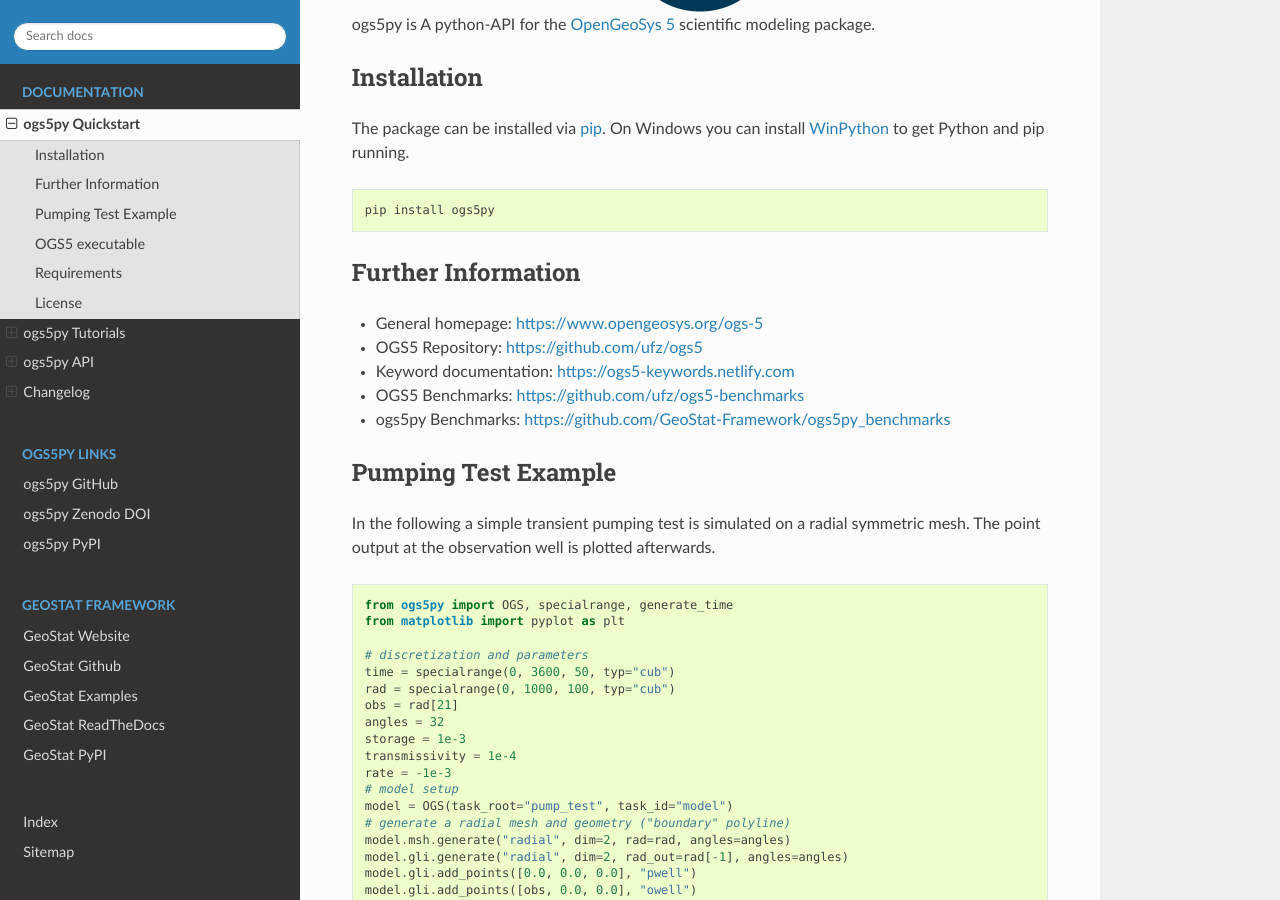
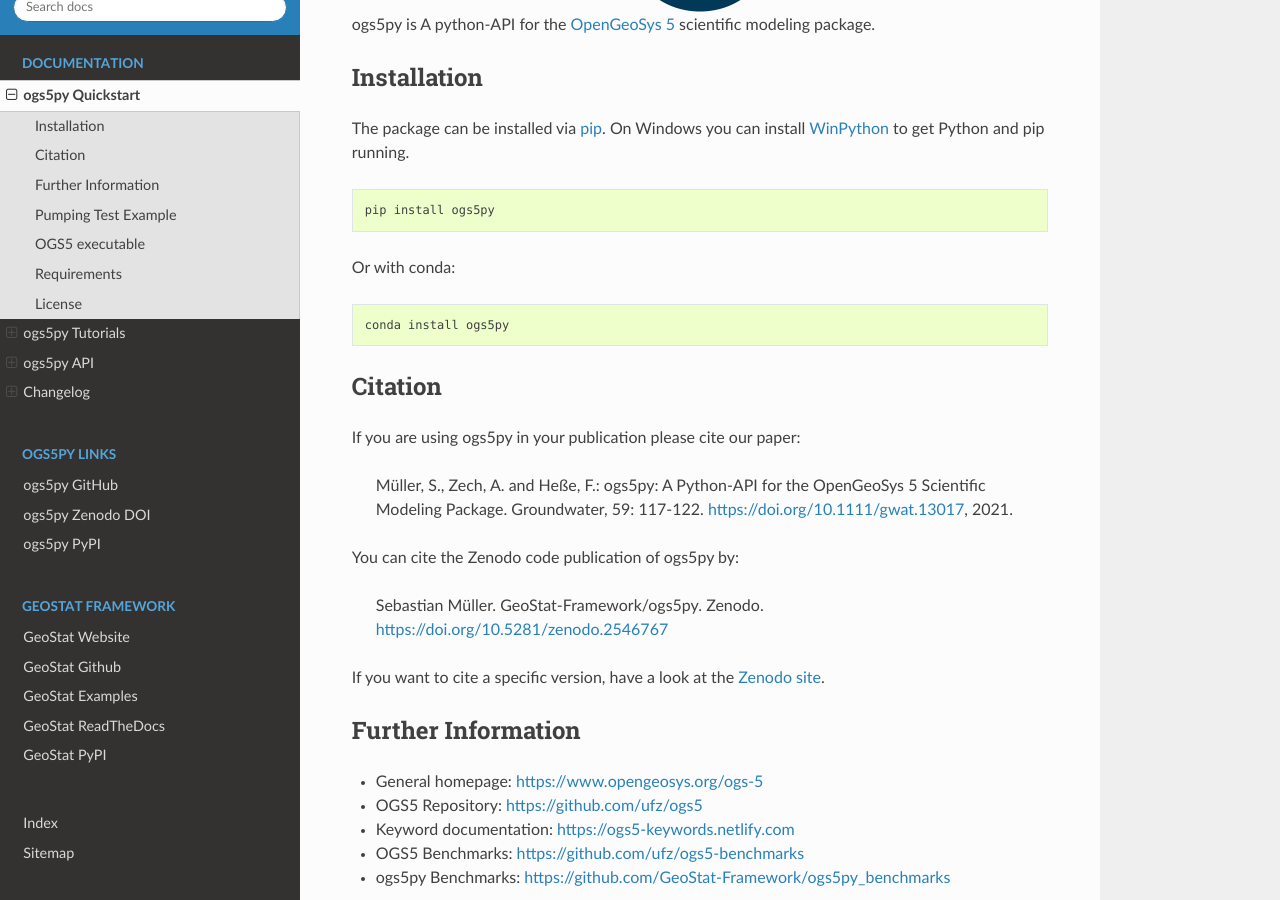
Before and after one commit to GeoStat-Framework/ogs5py, a Sphinx documentation site: the page built from docs/source/index.rst, in a window 1280 px wide and 900 px high, scrolled down 344 px. Built offline with Sphinx 7.4.7 and the Read the Docs theme 2.0.0, drawn with Linux system fonts in a browser that asks for light colours; formulas are drawn with MathJax 3; the version number could not be read and is left out.

Commit message:
add citation for paper

```diff
--- /dev/null
+++ b/CITATION.bib
@@ -0,0 +1,12 @@
+@article{https://doi.org/10.1111/gwat.13017,
+author = {Müller, Sebastian and Zech, Alraune and Heße, Falk},
+title = {ogs5py: A Python-API for the OpenGeoSys 5 Scientific Modeling Package},
+journal = {Groundwater},
+volume = {59},
+number = {1},
+pages = {117-122},
+url = {https://ngwa.onlinelibrary.wiley.com/doi/abs/10.1111/gwat.13017},
+doi = {https://doi.org/10.1111/gwat.13017},
+eprint = {https://ngwa.onlinelibrary.wiley.com/doi/pdf/10.1111/gwat.13017},
+year = {2021}
+}
--- a/docs/source/index.rst
+++ b/docs/source/index.rst
@@ -12,7 +12,7 @@
 Installation
 ============
 
-The package can be installed via `pip <https://pypi.org/project/gstools/>`_.
+The package can be installed via `pip <https://pypi.org/project/ogs5py/>`_.
 On Windows you can install `WinPython <https://winpython.github.io/>`_ to get
 Python and pip running.
 
@@ -20,6 +20,24 @@
 
     pip install ogs5py
 
+Or with conda:
+
+.. code-block:: none
+
+    conda install ogs5py
+
+Citation
+========
+
+If you are using ogs5py in your publication please cite our paper:
+
+    Müller, S., Zech, A. and Heße, F.: ogs5py: A Python-API for the OpenGeoSys 5 Scientific Modeling Package. Groundwater, 59: 117-122. https://doi.org/10.1111/gwat.13017, 2021.
+
+You can cite the Zenodo code publication of ogs5py by:
+
+    Sebastian Müller. GeoStat-Framework/ogs5py. Zenodo. https://doi.org/10.5281/zenodo.2546767
+
+If you want to cite a specific version, have a look at the `Zenodo site <https://doi.org/10.5281/zenodo.2546767>`__.
 
 Further Information
 ===================
```
Also changed, not shown: README.md (+20 -1 lines).
